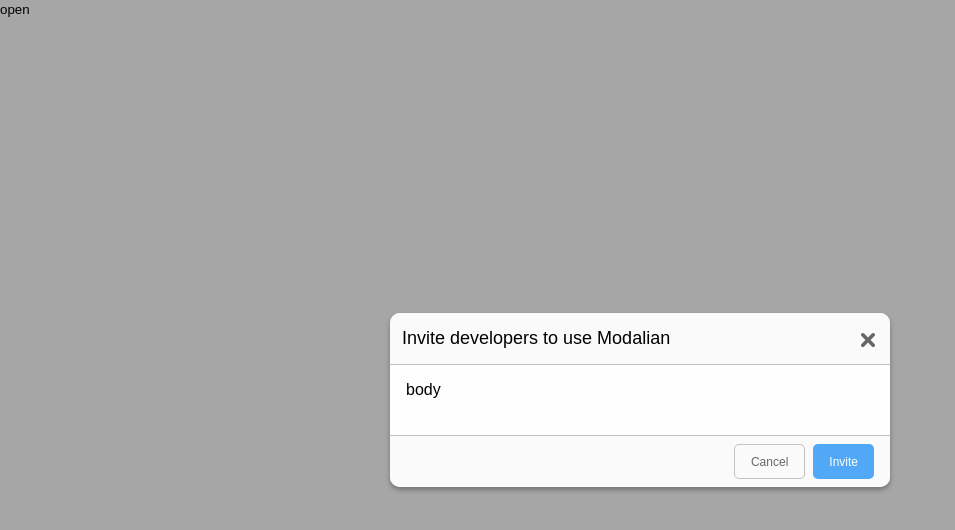
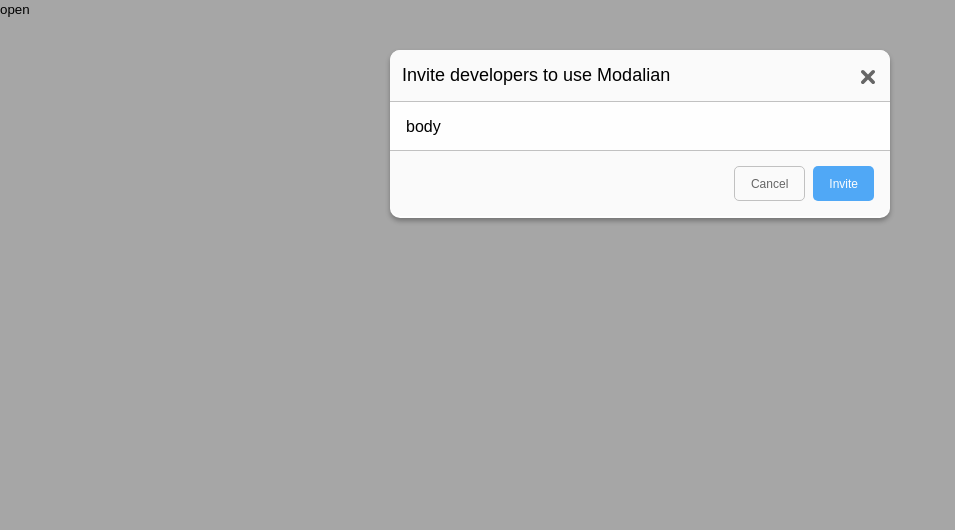
Before and after one commit to arashmanteghi/modalian, a React app: page / in a window 1280 px wide. Both pictures are taken after a click on the button "open". Shown: the top 530 px of the page, without its empty margins (0-955 px from the left). Built offline with nearby package versions, Linux system fonts and the light colour scheme.

Commit message:
Change position where modal shwo and hide

```diff
--- a/src/Modalian.js
+++ b/src/Modalian.js
@@ -67,7 +67,7 @@
     let bodyHeight = this.calculateBodyHeight();
     return (
       <Fragment>
-        <div className={this.state.modalianMaskClass} />
+        <div className={this.state.modalianMaskClass} onClick={() => { this.handleMaskClick(); }} />
         <div className={this.state.modalianWrapperClass} onClick={() => { this.handleMaskClick(); }}>
           <main className='modalian__content' onClick={(e) => { e.stopPropagation(); }}>
             {this.props.title && <header className='modalian__header'>
--- a/src/Modalian.scss
+++ b/src/Modalian.scss
@@ -2,6 +2,7 @@
 $modalian-border-radius: 10px;
 $modalian-z-index: 9000;
 $modalian-header-height: 52px;
+$modalian-footer-height: 66px;
 $modalian-white: #fefefe;
 $modalian-grey-light: #fafafa;
 $modalian-grey: #c1c1c1;
@@ -34,11 +35,9 @@
     position: fixed;
     display: flex;
     justify-content: center;
-    align-items: center;
-    top: 0;
+    top: 50px;
     left: 0;
     width: 100%;
-    height: 100%;
     z-index: $modalian-z-index + 1;
     &--show {
       animation: fadeIn .3s ease-in forwards;
@@ -57,9 +56,9 @@
     background: $modalian-white;
     border-radius: $modalian-border-radius;
     box-shadow: 0 3px 5px 0 rgba(0, 0, 0, 0.3);
-    transform: scale(0);
-    transform-origin: center;
     transition: all .2s ease-in;
+    transform: scale(.75);
+    // transform-origin: center;
   }
 
 
@@ -93,7 +92,6 @@
     top: 0px;
     padding: 16px;
     height: 100%;
-    min-height: 70px;
     width: 100%;
     background: $modalian-white;
   }
@@ -104,7 +102,7 @@
     direction: rtl;
     padding: 16px;
     width: 100%;
-    height: $modalian-header-height;
+    height: $modalian-footer-height;
     border-bottom-left-radius: 10px;
     border-bottom-right-radius: 10px;
     background: $modalian-grey-light;
```
Also changed, not shown: 1 other file (tests, documents, lock files or other folders).
